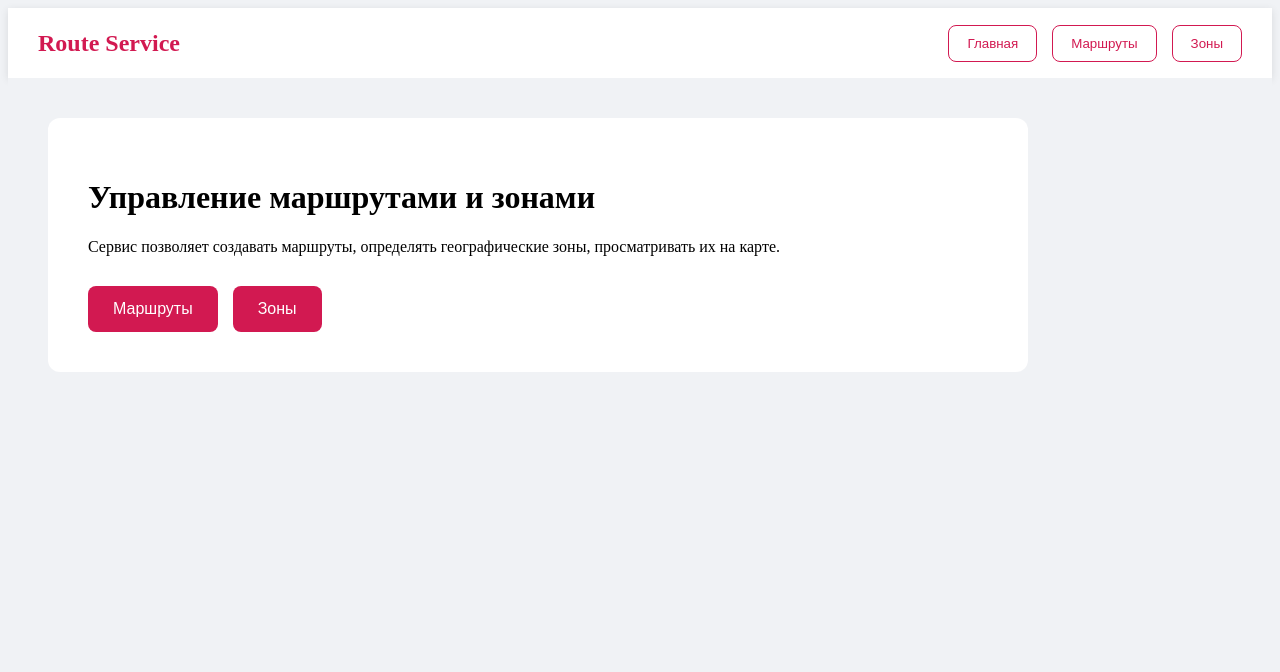
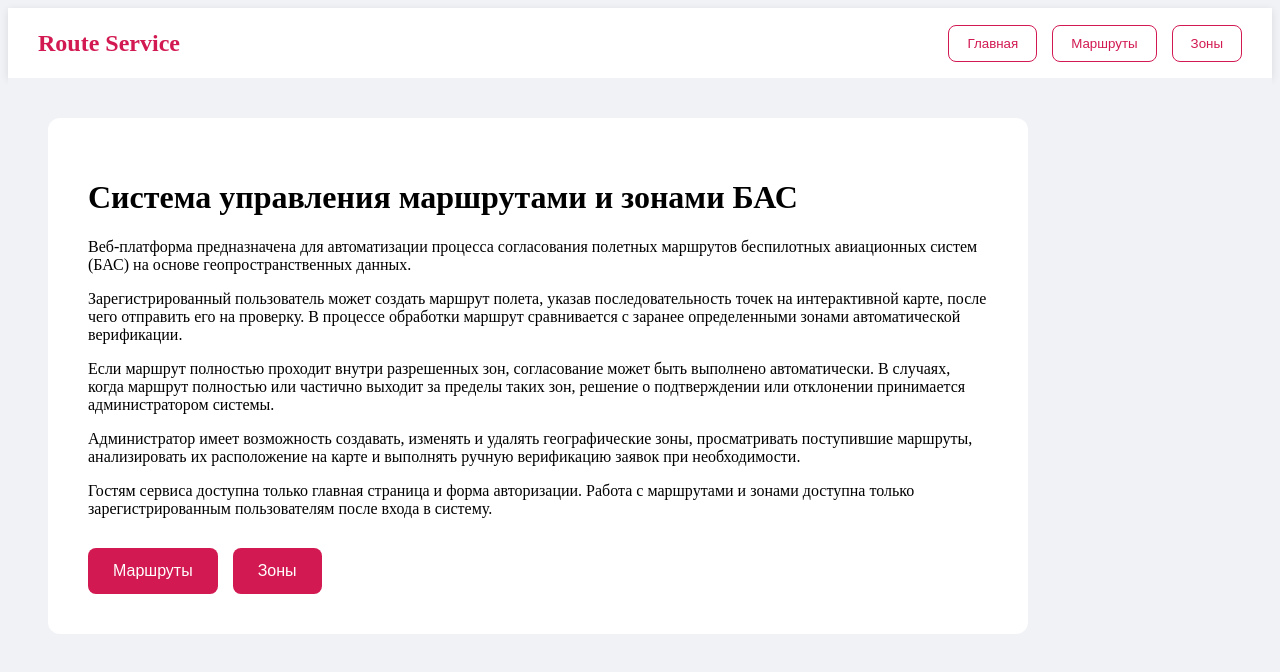
Before and after one commit to EgorXx/ParnasIT_Web-platform_BAS_Verification, a React (Vite) app in the folder frontend/: page / in a window 1280 px wide. Shown: the top 672 px of the page. Built offline with nearby package versions, Linux system fonts and the light colour scheme.

Commit message:
feat: improve description

```diff
--- a/frontend/src/pages/HomePage.tsx
+++ b/frontend/src/pages/HomePage.tsx
@@ -28,16 +28,44 @@ export default function HomePage() {
           }}
         >
 
-          <h1>
-            Управление маршрутами и зонами
-          </h1>
+<h1>
+  Система управления маршрутами и зонами БАС
+</h1>
 
+<p>
+  Веб-платформа предназначена для автоматизации процесса
+  согласования полетных маршрутов беспилотных авиационных систем
+  (БАС) на основе геопространственных данных.
+</p>
 
-          <p>
-            Сервис позволяет создавать маршруты,
-            определять географические зоны,
-            просматривать их на карте.
-          </p>
+<p>
+  Зарегистрированный пользователь может создать маршрут полета,
+  указав последовательность точек на интерактивной карте, после
+  чего отправить его на проверку. В процессе обработки маршрут
+  сравнивается с заранее определенными зонами автоматической
+  верификации.
+</p>
+
+<p>
+  Если маршрут полностью проходит внутри разрешенных зон,
+  согласование может быть выполнено автоматически. В случаях,
+  когда маршрут полностью или частично выходит за пределы таких
+  зон, решение о подтверждении или отклонении принимается
+  администратором системы.
+</p>
+
+<p>
+  Администратор имеет возможность создавать, изменять и удалять
+  географические зоны, просматривать поступившие маршруты,
+  анализировать их расположение на карте и выполнять ручную
+  верификацию заявок при необходимости.
+</p>
+
+<p>
+  Гостям сервиса доступна только главная страница и форма
+  авторизации. Работа с маршрутами и зонами доступна только
+  зарегистрированным пользователям после входа в систему.
+</p>
 
 
           <div
```
